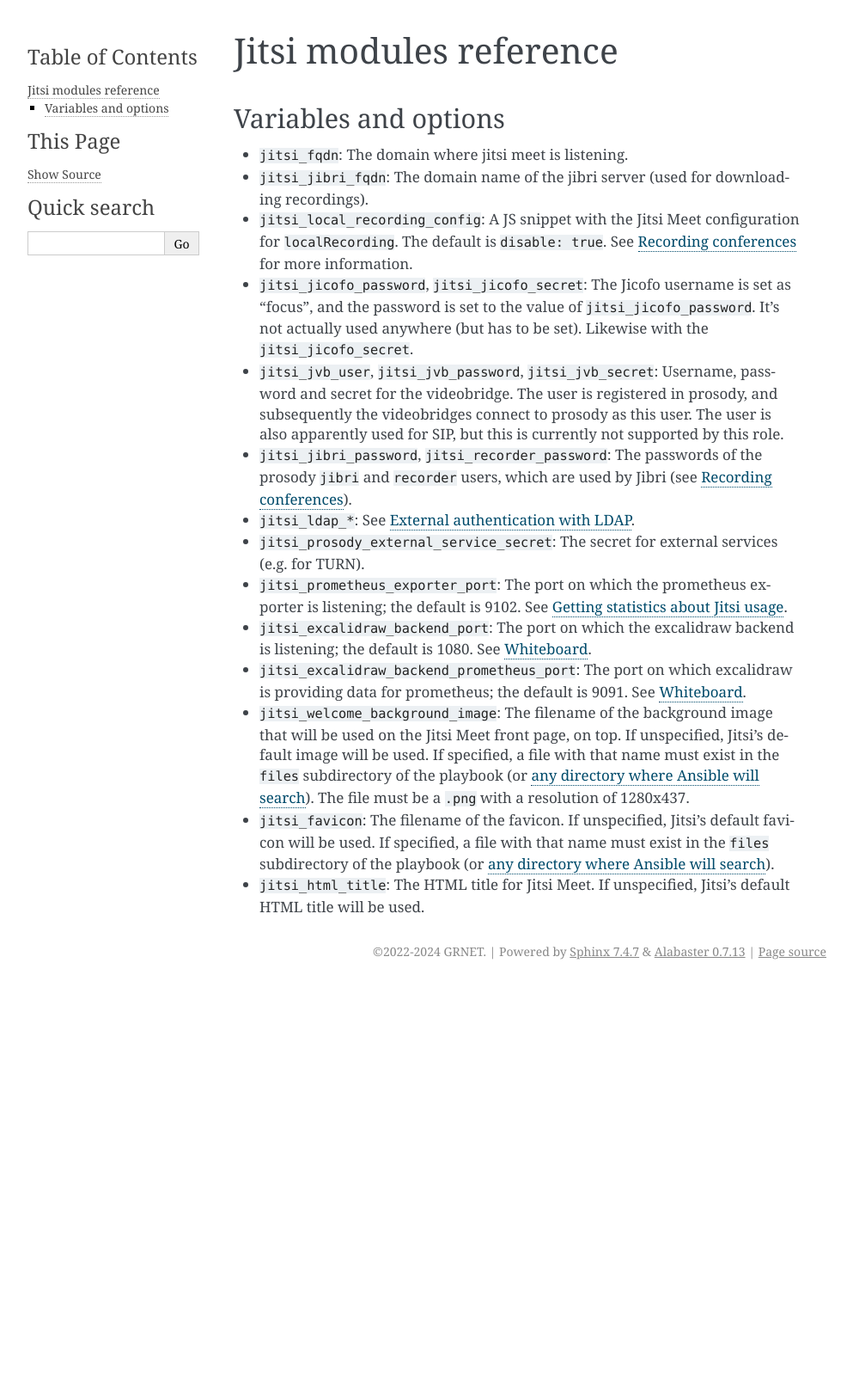
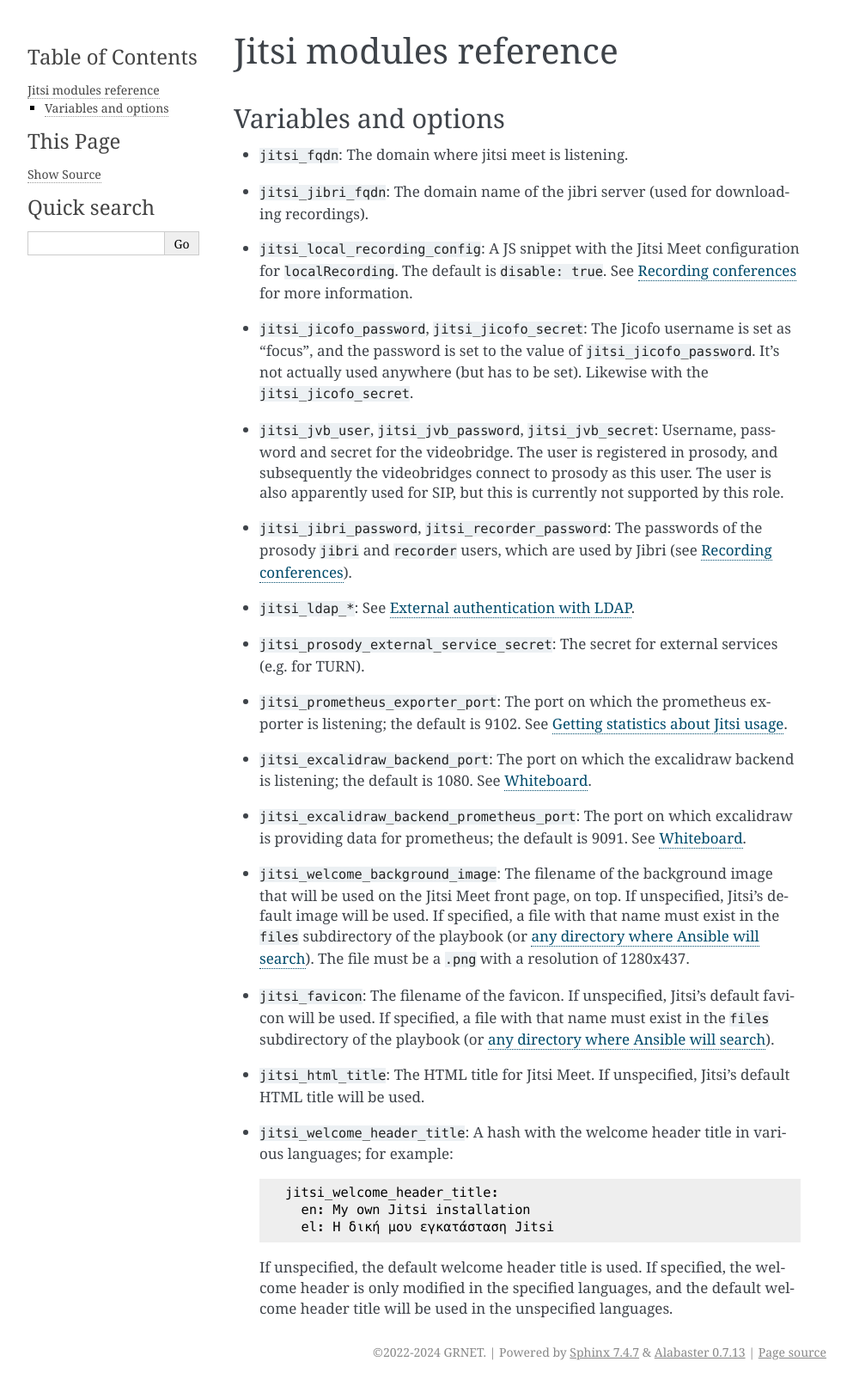
Before and after one commit to grnet/team-collaboration-toolkit, a Sphinx documentation site: the page built from docs/jitsi/reference.rst, in a window 1280 px wide. Shown: the whole page at 86% size, without its empty margins (148-1141 px from the left). Built offline with Sphinx 7.4.7, drawn with Linux system fonts in a browser that asks for light colours; before the commit the page ends 1146 px from its top, so only the background shows below that.

Commit message:
Make Jitsi welcome header title customizable

```diff
--- a/docs/jitsi/reference.rst
+++ b/docs/jitsi/reference.rst
@@ -49,5 +49,16 @@ Variables and options
   playbook (or `any directory where Ansible will search`_).
 - ``jitsi_html_title``: The HTML title for Jitsi Meet. If unspecified,
   Jitsi's default HTML title will be used.
+- ``jitsi_welcome_header_title``: A hash with the welcome header title
+  in various languages; for example::
+
+     jitsi_welcome_header_title:
+       en: My own Jitsi installation
+       el: Η δική μου εγκατάσταση Jitsi
+
+  If unspecified, the default welcome header title is used. If
+  specified, the welcome header is only modified in the specified
+  languages, and the default welcome header title will be used in the
+  unspecified languages.
 
 .. _any directory where Ansible will search: https://docs.ansible.com/ansible/latest/playbook_guide/playbook_pathing.html#resolving-local-relative-paths
```
Also changed, not shown: 1 other file.
